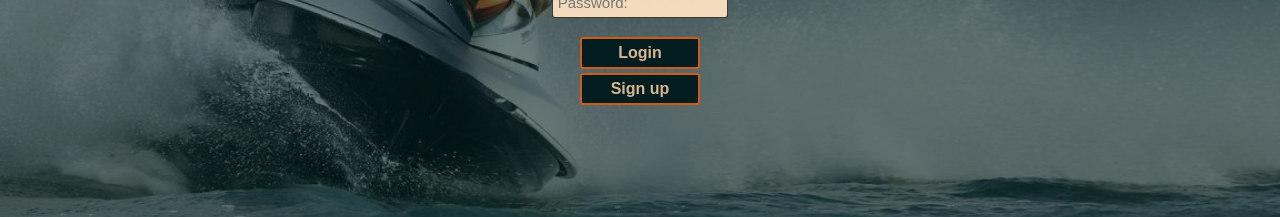
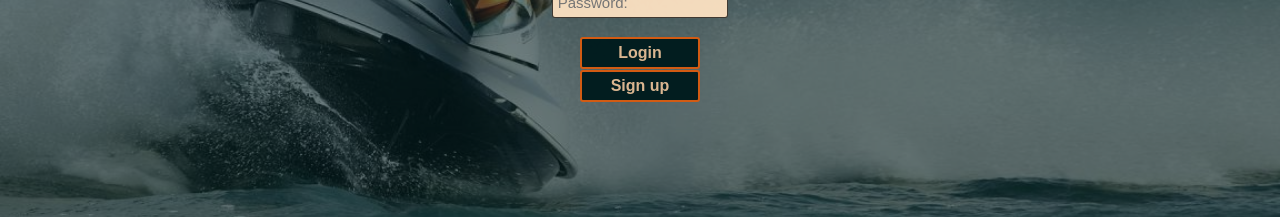
Before and after one commit to alexnmc/appointment-booking, a React (Create React App) app in the folder client/: page / in a window 1280 px wide. Shown: the part 325-542 px from the top of the page. Built offline with nearby package versions, Linux system fonts and the light colour scheme.

Commit message:
select jetski option added

```diff
--- a/client/src/style.css
+++ b/client/src/style.css
@@ -73,7 +73,7 @@ html, body {
 }
 
 .signupButton{
-   margin-top:-68.7vh;
+   margin-top:-69vh;
    width:90pt;
    height:24pt;
    font-size:12pt;
```
